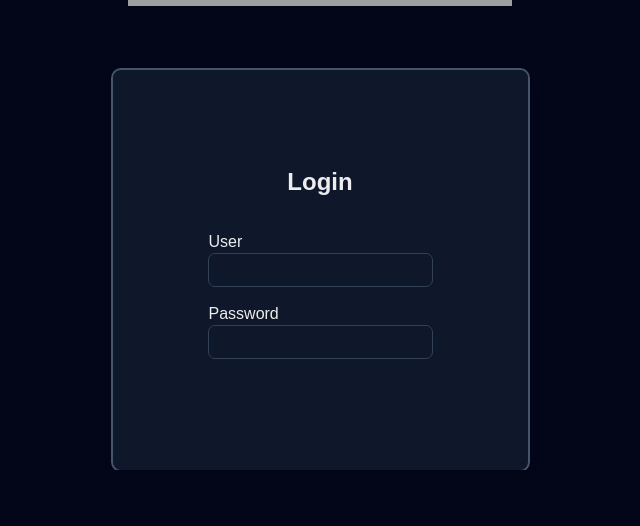
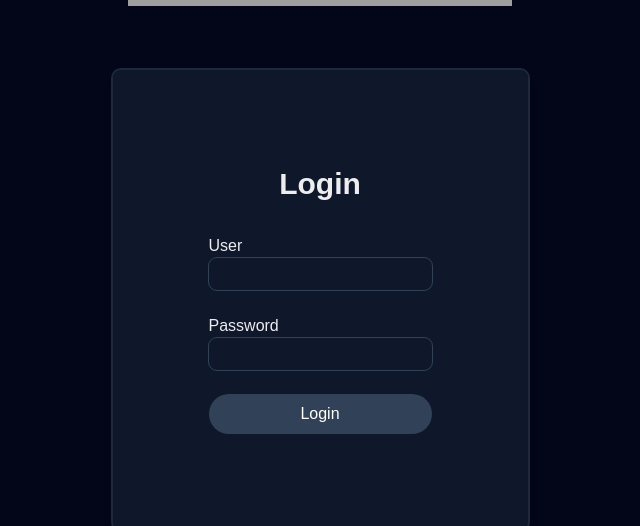
Before and after one commit to FabianMorag/gux-prueba-tecnica-task-manager, a Next.js app: page / in a window 1280 px wide. Shown: the part 426-952 px from the top of the page, without its empty margins (320-960 px from the left). Before the commit the page ends 896 px from the top, so only its background shows below. Built offline with nearby package versions, Linux system fonts and the light colour scheme; grey boxes are pictures that could not be loaded.

Commit message:
add login form component and dashboard page

```diff
--- /dev/null
+++ b/src/app/components/loginform.tsx
@@ -0,0 +1,25 @@
+"use client";
+export default function LoginForm() {
+  return (
+    <form className="flex flex-col" onSubmit={() => {}}>
+      <label className="font-medium" htmlFor="user">
+        User
+      </label>
+      <input
+        className="px-2 py-1 mb-6 rounded-lg outline outline-slate-700 focus:outline-slate-500"
+        type="text"
+        name="user"
+        id="user"
+      />
+      <label className="font-medium" htmlFor="password">
+        Password
+      </label>
+      <input
+        className="px-2 py-1 mb-6 rounded-lg outline outline-slate-700 focus:outline-slate-500"
+        type="password"
+        name="password"
+        id="password"
+      />
+    </form>
+  );
+}
--- /dev/null
+++ b/src/app/dashboard/page.tsx
@@ -0,0 +1,7 @@
+export default function Dashboard() {
+  return (
+    <main className="flex flex-col items-center h-screen px-2 pt-24 md:pt-36">
+      <h1>Dashboard</h1>
+    </main>
+  );
+}
--- a/src/app/page.tsx
+++ b/src/app/page.tsx
@@ -1,3 +1,5 @@
+import LoginForm from "./components/loginform";
+
 /* eslint-disable @next/next/no-img-element */
 export default function Home() {
   return (
@@ -7,28 +9,16 @@ export default function Home() {
         src="https://gux.tech/wp-content/uploads/2023/04/Logo-GUX-white.png"
         alt="Gux logo"
       />
-      <div className="p-8 rounded-lg shadow-lg md:p-24 bg-slate-900 outline-slate-600 outline-2">
-        <h1 className="mb-8 text-2xl font-bold text-center">Login</h1>
-        <form className="flex flex-col" action="">
-          <label className="" htmlFor="user">
-            User
-          </label>
-          <input
-            className="px-2 py-1 mb-4 rounded-md outline outline-slate-700 focus:outline-slate-500"
-            type="text"
-            name="user"
-            id="user"
-          />
-          <label className="" htmlFor="password">
-            Password
-          </label>
-          <input
-            className="px-2 py-1 mb-4 rounded-md outline outline-slate-700 focus:outline-slate-500"
-            type="password"
-            name="password"
-            id="password"
-          />
-        </form>
+      <div className="p-8 rounded-lg shadow-lg md:p-24 bg-slate-900 outline-slate-800 outline-2">
+        <h1 className="mb-8 text-3xl font-bold text-center">Login</h1>
+        <LoginForm />
+
+        <button
+          className="w-full px-3 py-2 text-white rounded-full cursor-pointer text-bold bg-slate-700 hover:bg-slate-600"
+          type="submit"
+        >
+          Login
+        </button>
       </div>
     </main>
   );
```
